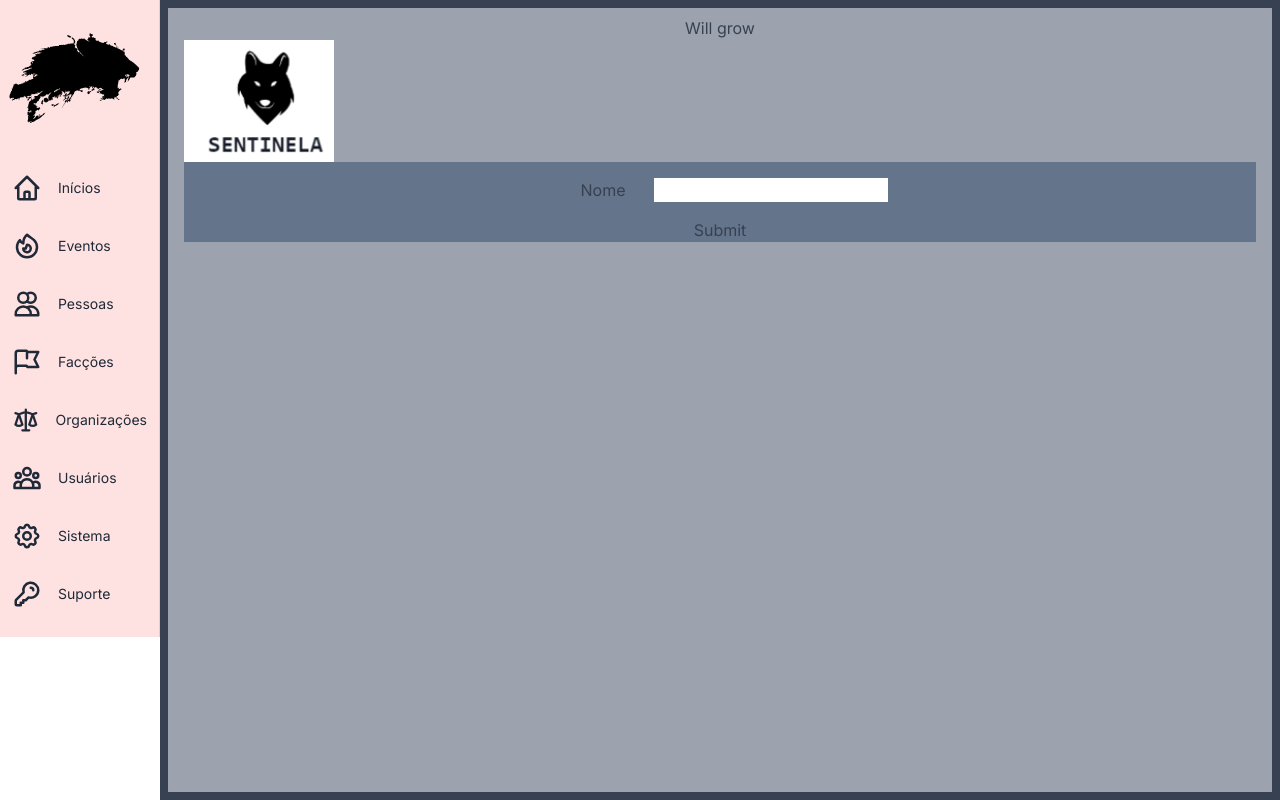
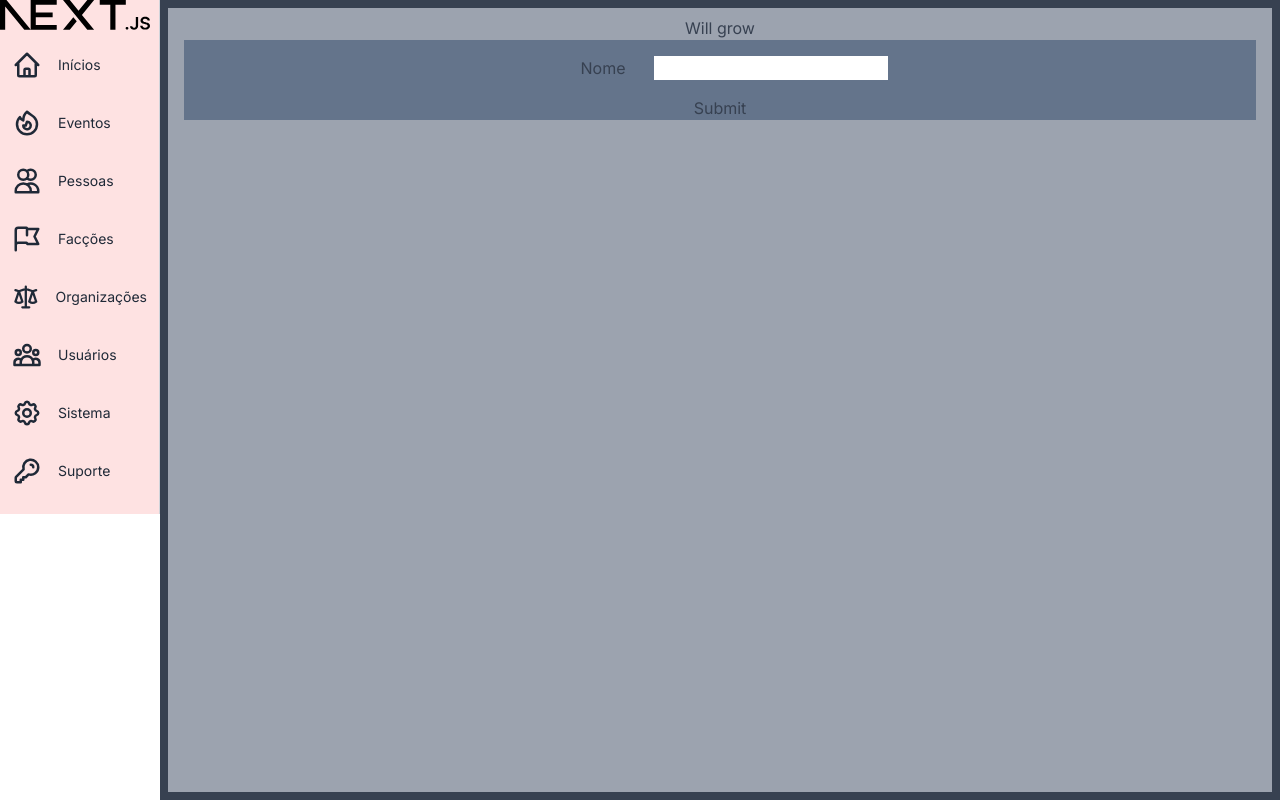
Before and after one commit to carloscasb/sentinela_beta, a Next.js app: page /site/pessoas in a window 1280 px wide. Built offline with nearby package versions, Linux system fonts and the light colour scheme.

Commit message:
corregindo logo

```diff
--- a/app/components/Sidebar.tsx
+++ b/app/components/Sidebar.tsx
@@ -18,7 +18,7 @@ export default function Sidebar() {
             <div >
                 <div>
                     <Image
-                        src="/logo.svg"
+                        src="/next.svg"
                         width={150}
                         height={150}
                         alt="lobo3"
--- a/app/site/pessoas/page.tsx
+++ b/app/site/pessoas/page.tsx
@@ -8,14 +8,7 @@ export default function Pessoa(){
             <div className="flex-grow text-gray-700 text-center bg-gray-400 px-4 py-2 m-2">
                 Will grow
 
-                <div>
- <Image
-     src="/logoS.png"
-     width={150}
-     height={150}
-     alt="Picture of the author"
- />
-</div>
+
 <div className=" flex max-h-96 max-w-ms bg-slate-500 justify-center ">
 
 
```
